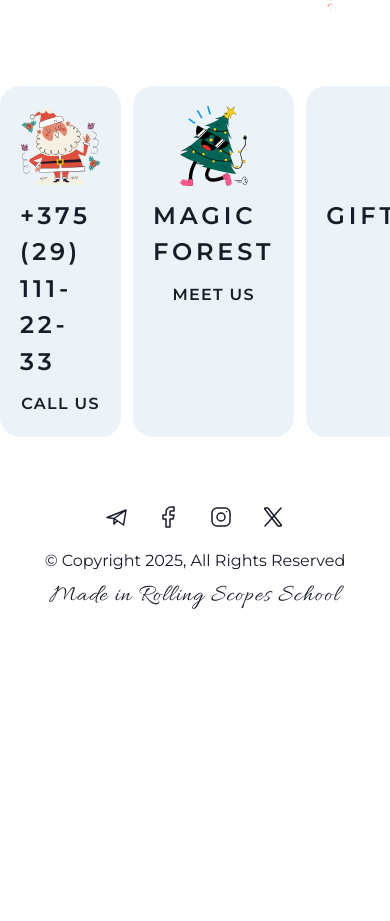
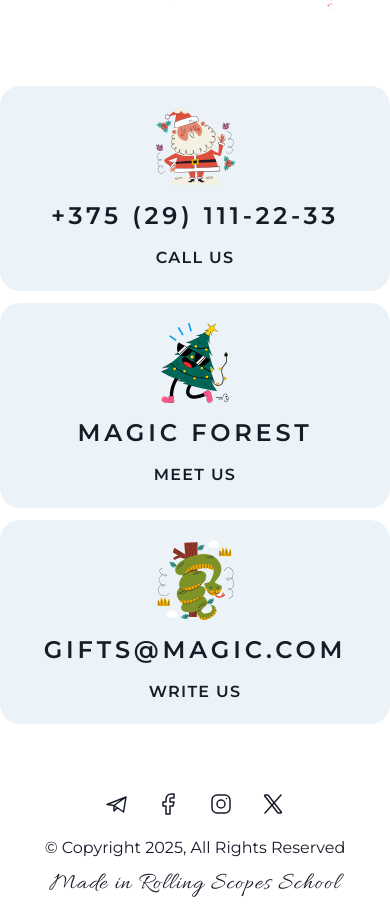
Before and after one commit to VanoKi/Christmas-Shop, a plain HTML site: page christmas-shop/index.html in a window 390 px wide. Shown: the part 3867-4788 px from the top of the page. Before the commit the page ends 4535 px from the top, so only its background shows below. Drawn offline with Linux system fonts and the light colour scheme.

Commit message:
feat: add flex-direction column in the first footer container

```diff
--- a/christmas-shop/media.css
+++ b/christmas-shop/media.css
@@ -1,5 +1,5 @@
 @media (max-width: 768px) {
-  .gifts__wrap {
-
+  .footer__first__container {
+    flex-direction: column;
   }
 }
```
